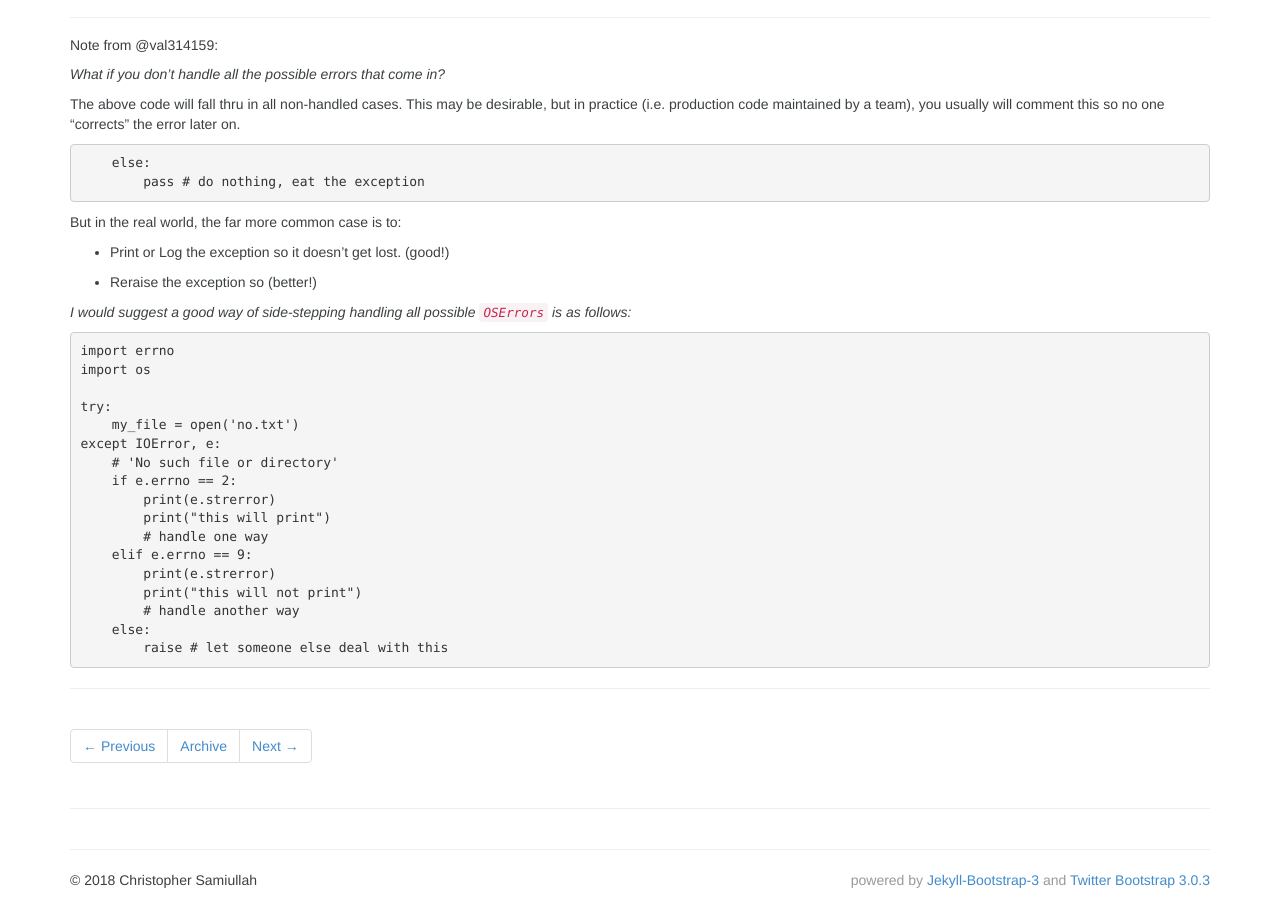
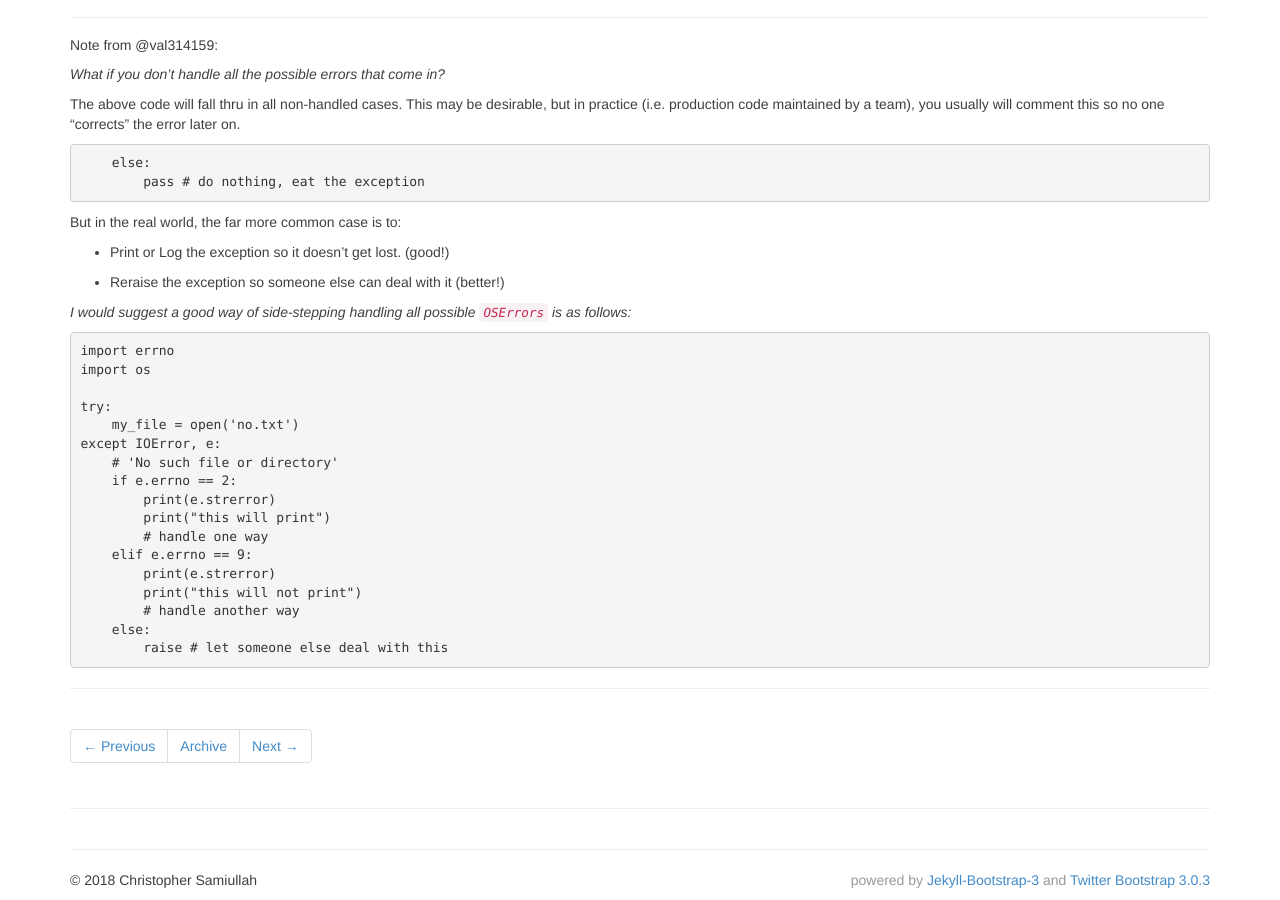
Before and after one commit to val314159/christophergs.github.io, a Jekyll site: the page built from _posts/2017-01-15-python-errno.md, in a window 1280 px wide and 900 px high, scrolled down 1813 px. Built offline with Jekyll 4.4.1, drawn with Linux system fonts in a browser that asks for light colours.

Commit message:
Update 2017-01-15-python-errno.md

```diff
--- a/_posts/2017-01-15-python-errno.md
+++ b/_posts/2017-01-15-python-errno.md
@@ -123,7 +123,7 @@ But in the real world, the far more common case is to:
 
  - Print or Log the exception so it doesn't get lost. (good!)
 
- - Reraise the exception so (better!)
+ - Reraise the exception so someone else can deal with it (better!)
 
 *I would suggest a good way of side-stepping handling all possible `OSErrors` is as follows:*
 
```
